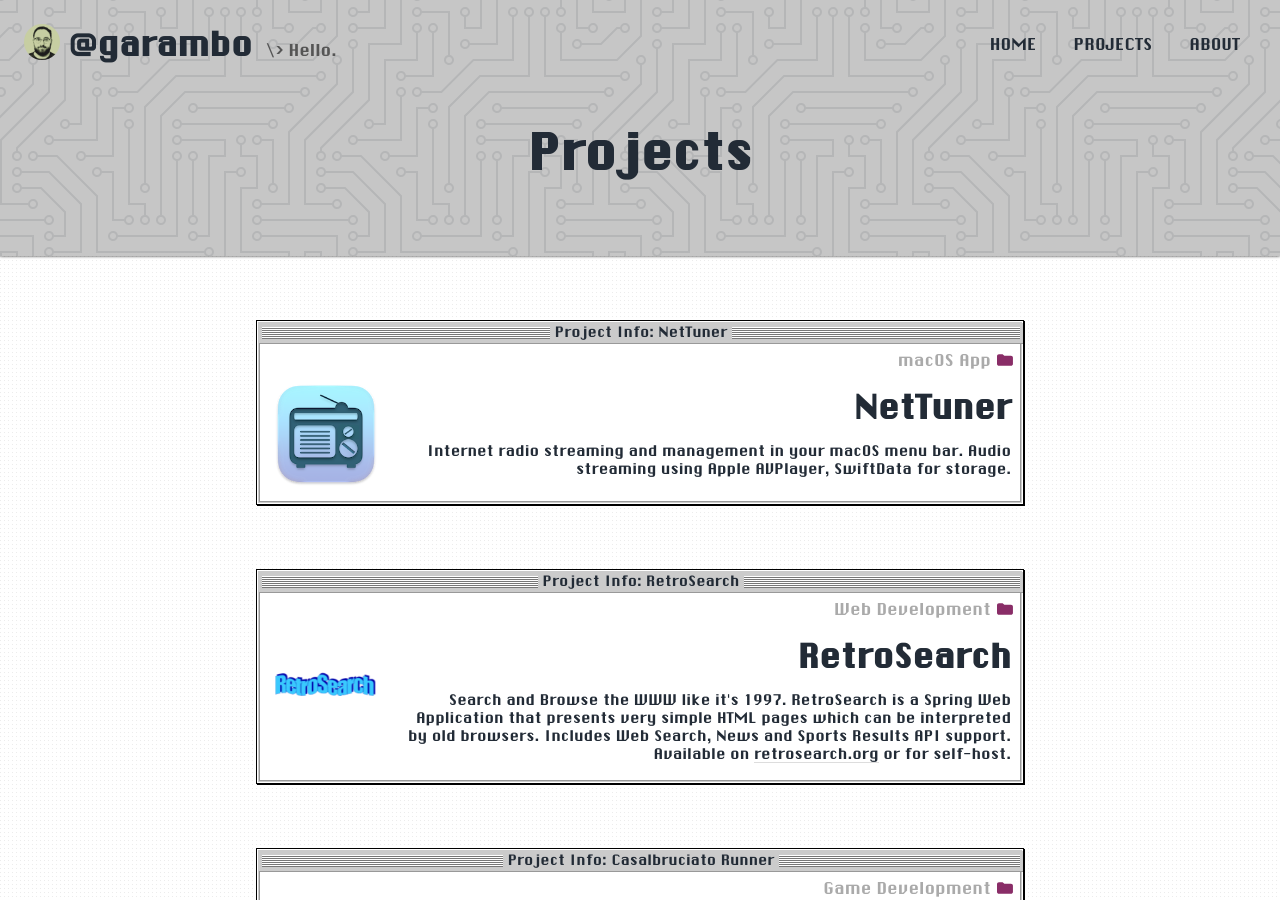
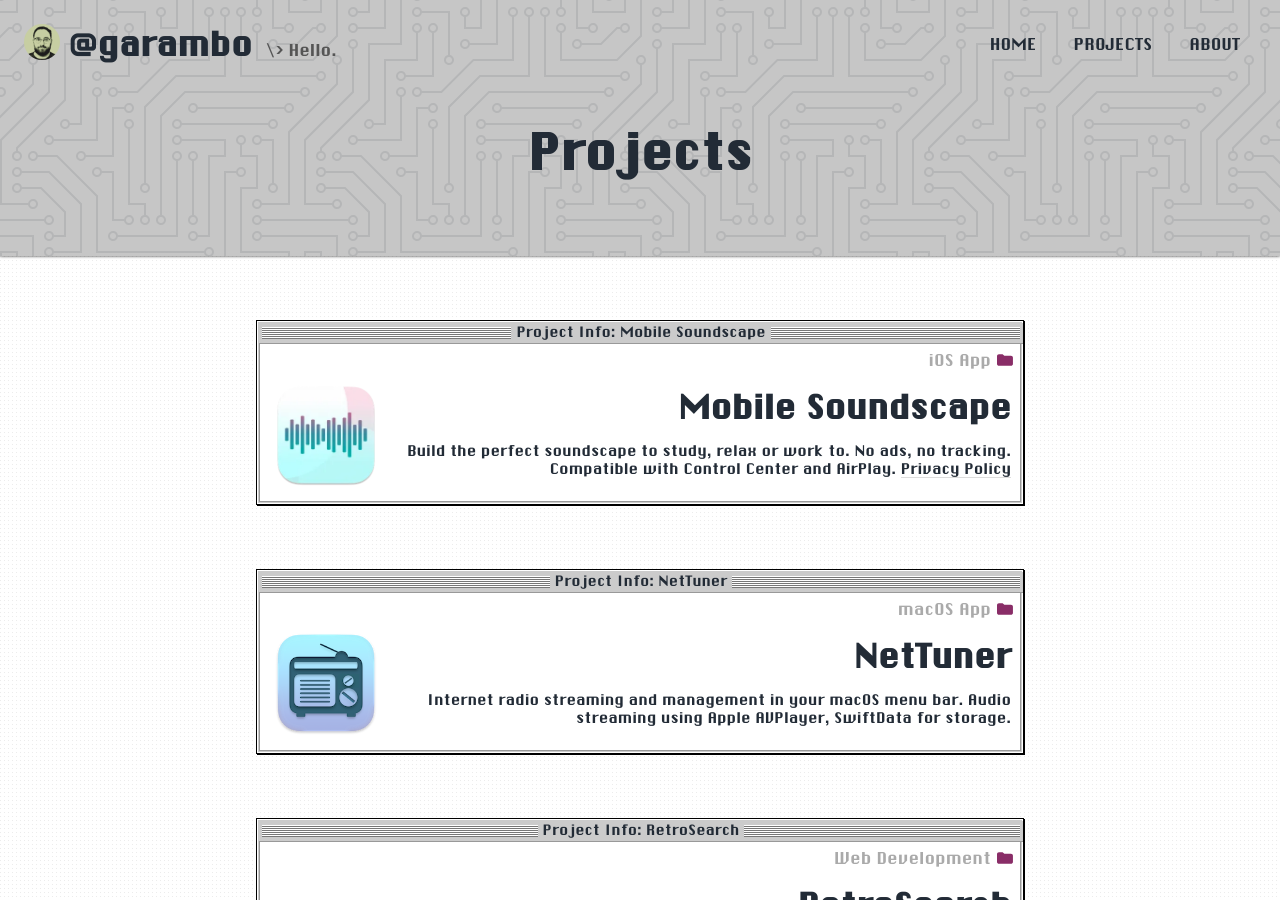
Before and after one commit to garamb1/garamb1.github.io, a Jekyll site: the page built from projects.html, in a window 1280 px wide and 900 px high. Built offline with Jekyll 4.4.1, drawn with Linux system fonts in a browser that asks for light colours.

Commit message:
Add Mobile Soundscape project

```diff
--- a/_config.yml
+++ b/_config.yml
@@ -33,6 +33,15 @@ nav_menu:
 
 # Objects listed here will appear on the /projects.html page.
 projects:
+  - title: Mobile Soundscape
+    teaser: |
+      Build the perfect soundscape to study, relax or work to.
+      No ads, no tracking. Compatible with Control Center and AirPlay.
+      <a href="/mobile-soundscape-privacy" target="_blank">Privacy Policy</a>
+    url:
+    role: Developer
+    category: iOS App
+    image: /project-imgs/MobileSoundscapeIcon.png
   - title: NetTuner
     teaser: |
       Internet radio streaming and management in your macOS menu bar.
```
Also changed, not shown: mobile-soundscape-privacy.md (added, +53 -0 lines), project-imgs/MobileSoundscapeIcon.png (added).
